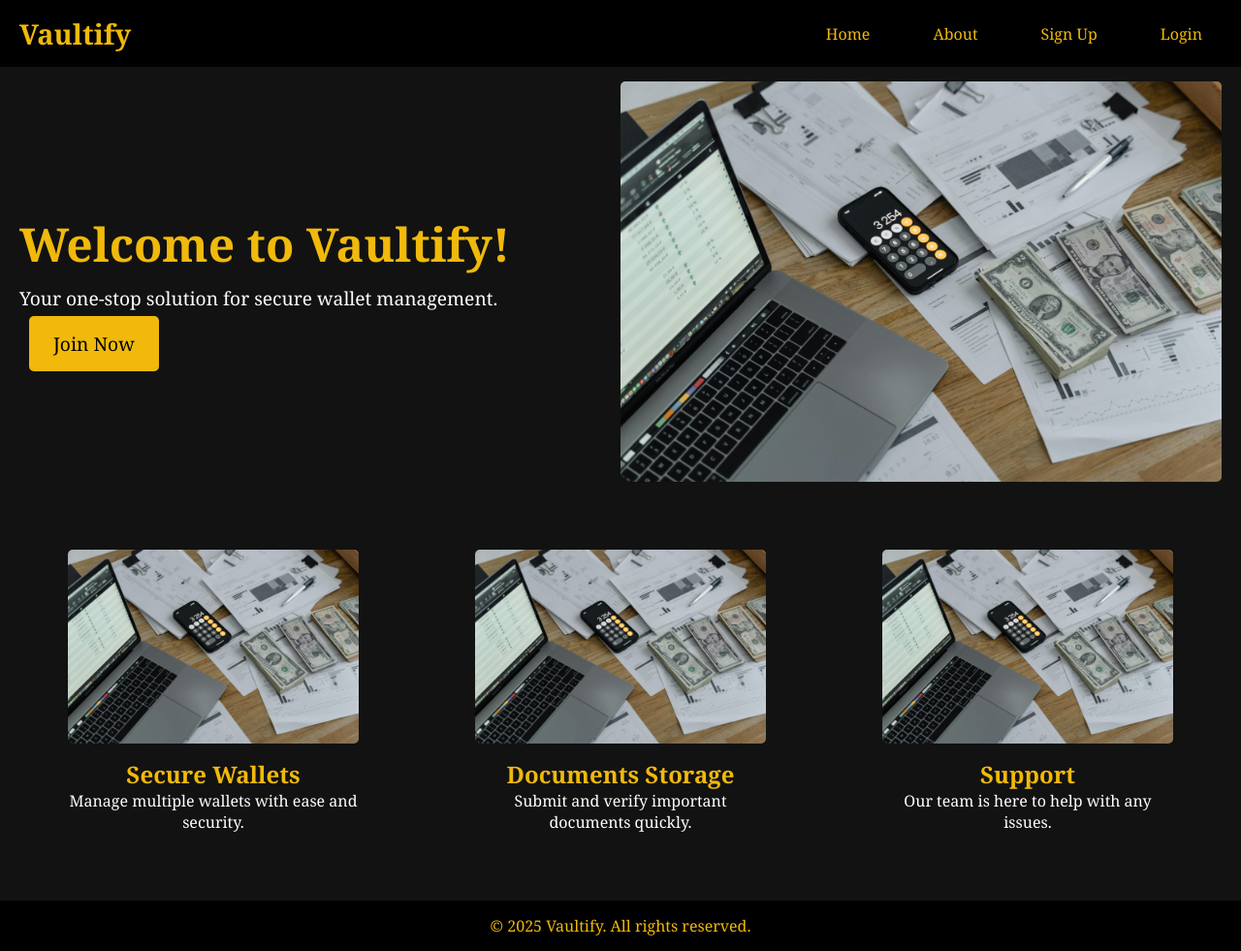
After one commit to ahmadalakoum/Vaultify, a PHP site: page /vaultify-client/index.html in a window 1280 px wide. The commit adds this page. Shown: the whole page at 97% size. Run offline with PHP 8.4, Linux system fonts and the light colour scheme.

Commit message:
finished design and functionality of index

```diff
--- a/vaultify-client/assets/style.css
+++ b/vaultify-client/assets/style.css
@@ -18,7 +18,6 @@
 
 .btn-primary{
     padding: 10px;
-    background: #007bff;
     color: white;
     border: none;
     border-radius: 5px;
--- /dev/null
+++ b/vaultify-client/index.html
@@ -0,0 +1,68 @@
+<!DOCTYPE html>
+<html lang="en">
+<head>
+    <meta charset="UTF-8">
+    <meta name="viewport" content="width=device-width, initial-scale=1.0">
+    <title>Vaultify - Home</title>
+    <link rel="stylesheet" href="assets/style.css">
+    <link rel="stylesheet" href="styles/main.css">  <!-- Link to your CSS file -->
+</head>
+<body>
+    <header>
+        <nav class="flex">
+            <div class="logo-container">
+                <h1>Vaultify</h1>
+            </div>
+            <ul class="nav-links" id="nav-links">
+                <li><a href="index.html">Home</a></li>
+                <li><a href="about.html">About</a></li>
+            </ul>
+            <!-- User Profile Section -->
+            <div class="user-profile" id="user-profile">
+                <span class="username" id="username">Username</span>  <!-- Placeholder for username -->
+                <button class="logout-btn" id="logout-btn" style="display:none;">Logout</button>
+            </div>
+        </nav>
+    </header>
+
+    <!-- Main Section -->
+    <section class="hero">
+        <div class="hero-info">
+            <h1>Welcome to Vaultify!</h1>
+            <p>Your one-stop solution for secure wallet management.</p>
+            <a href="pages/signup.html" class="cta-btn">Join Now</a>
+        </div>
+        <div class="img-container">
+            <img src="./assets/img/Manage-Money.jpg" alt="">
+        </div>
+    </section>
+
+    <!-- Features Section -->
+    <section class="features flex">
+        <div class="feature">
+            <img src="./assets/img/Manage-Money.jpg" alt="">
+            <h2>Secure Wallets</h2>
+            <p>Manage multiple wallets with ease and security.</p>
+        </div>
+        <div class="feature">
+            <img src="./assets/img/Manage-Money.jpg" alt="">
+            <h2>Documents Storage</h2>
+            <p>Submit and verify important documents quickly.</p>
+
+        </div>
+        <div class="feature">
+            <img src="./assets/img/Manage-Money.jpg" alt="">
+            <h2>Support</h2>
+            <p>Our team is here to help with any issues.</p>
+        </div>
+    </section>
+
+
+    <!-- Footer -->
+    <footer>
+        <p>&copy; 2025 Vaultify. All rights reserved.</p>
+    </footer>
+
+    <script src="./scripts/index.js"></script> <!-- Link to your JavaScript file -->
+</body>
+</html>
--- a/vaultify-client/pages/login.html
+++ b/vaultify-client/pages/login.html
@@ -15,6 +15,9 @@
             <input type="password" id="password" placeholder="Password" required>
             <button type="submit" class="btn-primary">Login</button>
         </form>
+        <div class="container-sign">
+            <p>Don't Have an account?</p><a href="signup.html">Signup</a>
+        </div>
         <p id="message"></p>
     </div>
     <script src="../scripts/config.js"></script>
--- /dev/null
+++ b/vaultify-client/scripts/index.js
@@ -0,0 +1,42 @@
+function updateNavbar() {
+    const navLinks = document.getElementById("nav-links");
+    const userProfile = document.getElementById("user-profile");
+    const usernameElement = document.getElementById("username");
+    const profileIcon = document.getElementById("profile-icon");
+    const logoutBtn = document.getElementById("logout-btn");
+
+    // Check if user is logged in by checking localStorage for userID
+    const userID = localStorage.getItem("userID");
+    const username = localStorage.getItem("username");
+
+    if (userID) {
+        // User is logged in, display profile and logout button
+        usernameElement.textContent = username;
+        userProfile.style.display = "flex";
+        navLinks.innerHTML = `
+            <li><a href="index.html">Home</a></li>
+            <li><a href="about.html">About</a></li>
+            <li><a href="./pages/view_wallet.html">MyWallet</a></li>
+        `;
+        logoutBtn.style.display = "block";
+
+        // Handle Logout Button Click
+        logoutBtn.onclick = () => {
+            localStorage.removeItem("userID");
+            localStorage.removeItem("username");
+            window.location.href = "./pages/login.html"; // Redirect to login page
+        };
+    } else {
+        // User is not logged in, show sign up/login links
+        userProfile.style.display = "none";
+        navLinks.innerHTML = `
+            <li><a href="index.html">Home</a></li>
+            <li><a href="about.html">About</a></li>
+            <li><a href="./pages/signup.html">Sign Up</a></li>
+            <li><a href="./pages/login.html">Login</a></li>
+        `;
+    }
+}
+
+// Call the function to update the navbar on page load
+window.onload = updateNavbar;
--- a/vaultify-client/styles/main.css
+++ b/vaultify-client/styles/main.css
@@ -1,34 +1,241 @@
+/* login and signup */
 body {
-    background-color: #f4f4f4;
-    height: 100vh;
+    background-color: #121212;
+    color: white;
+    margin: 0;
+    padding: 0;
+    height:100vh;
 }
 
 .container {
-    background: white;
+    background: #121212;
     padding: 20px;
     border-radius: 8px;
     box-shadow: 0px 0px 10px rgba(0, 0, 0, 0.1);
     max-width: 400px;
     text-align: center;
 }
+.container h2{
+    color:#F0B90B
+}
 
 input {
     width: 100%;
     padding: 10px;
     margin: 10px 0;
-    border: 1px solid #ddd;
+    border: 1px solid #121212;
     border-radius: 5px;
+}
+.container-sign{
+    margin-top: 10px;
+    display: flex;
+    justify-content: center;
+}
+a{
+    color: #F0B90B;
+    text-decoration: none;
+    margin-left: 10px;
+}
+a:hover{
+    color: #D38517;
 }
 
 button {
     width: 100%;
+    background-color:#F0B90B;
 }
 
 button:hover {
-    background: #0056b3;
+    background-color: #D38517;
 }
+
 
 #message {
     margin-top: 10px;
     color: red;
 }
+
+
+/* Navbar */
+header {
+    background-color: black;
+    padding: 15px 20px;
+}
+
+nav {
+    display: flex;
+    justify-content: space-between;
+    align-items: center;
+    flex-wrap: wrap;
+}
+
+nav .logo-container h1 {
+    color: #F0B90B;
+    font-size: 1.8em;
+}
+
+.nav-links {
+    list-style-type: none;
+    display: flex;
+    gap: 15px;
+}
+
+.nav-links li {
+    display: inline;
+}
+
+.nav-links li a {
+    color: #F0B90B;
+    text-decoration: none;
+    padding: 10px 20px;
+    transition: 0.3s;
+}
+
+.nav-links li a:hover {
+    background-color: #F0B90B;
+    color: black;
+    border-radius: 5px;
+}
+
+/* User Profile Section */
+.user-profile {
+    display: flex;
+    align-items: center;
+}
+
+.username {
+    font-size: 1em;
+    margin-right: 10px;
+    color: #F0B90B;
+}
+
+.logout-btn {
+    background-color: #F0B90B;
+    color: black;
+    padding: 10px 15px;
+    border: none;
+    cursor: pointer;
+    font-size: 1em;
+    border-radius: 5px;
+    transition: 0.3s;
+}
+
+.logout-btn:hover {
+    background-color: white;
+}
+
+/* Hero Section */
+.hero {
+    display:flex;
+    justify-content: space-between;
+    align-items: center;
+    padding:15px 20px;
+}
+.hero .img-container{
+    width: 50%;
+}
+
+.hero h1 {
+    font-size: 3em;
+    color: #F0B90B;
+    margin-bottom: 10px;
+}
+
+.hero p {
+    font-size: 1.2em;
+    margin-bottom: 20px;
+}
+
+.cta-btn {
+    background-color: #F0B90B;
+    color: black;
+    padding: 15px 25px;
+    text-decoration: none;
+    font-size: 1.2em;
+    border-radius: 5px;
+    transition: 0.3s;
+}
+
+.cta-btn:hover {
+    background-color: white;
+}
+
+/* Features Section */
+.features {
+    justify-content: space-around;
+    padding: 50px 20px;
+    flex-wrap: wrap;
+    gap: 20px;
+}
+
+.feature {
+    text-align: center;
+    max-width: 300px;
+}
+
+.feature img,
+.img-container img {
+    width: 100%;
+    border-radius: 5px;
+}
+
+.feature h2 {
+    color: #F0B90B;
+    font-size: 1.5em;
+    margin-top: 10px;
+}
+
+/* Footer */
+footer {
+    background-color: black;
+    color: #F0B90B;
+    text-align: center;
+    padding: 15px;
+    margin-top: 20px;
+}
+
+/* Responsive Design */
+@media (max-width: 768px) {
+    nav {
+        flex-direction: column;
+        align-items: center;
+    }
+
+    .user-profile {
+        flex-direction: column;
+        gap:10px;
+        padding:20px;
+    }
+
+    .nav-links {
+        flex-direction: column;
+        text-align: center;
+        padding:20px;
+    }
+    .hero{
+        flex-direction: column;
+        align-items: center;
+        padding:10px;
+        gap:20px;
+    }
+    .hero-info{
+        display: flex;
+        flex-direction: column;
+        align-items: center;
+        justify-content: center;
+    }
+    .img-container{
+        width: 100%;
+        max-width:500px;
+    }
+
+    .features {
+        flex-direction: column;
+        align-items: center;
+    }
+
+    .feature {
+        width: 100%;
+        max-width: 400px;
+    }
+}
```
Also changed, not shown: vaultify-client/assets/img/Manage-Money.jpg (added).
